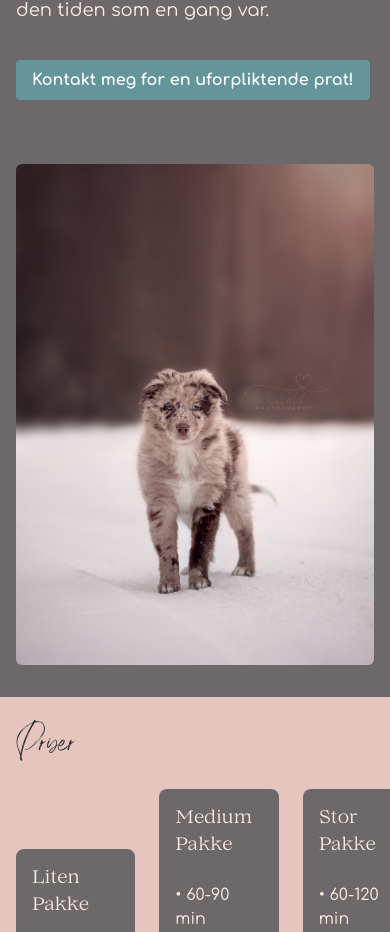
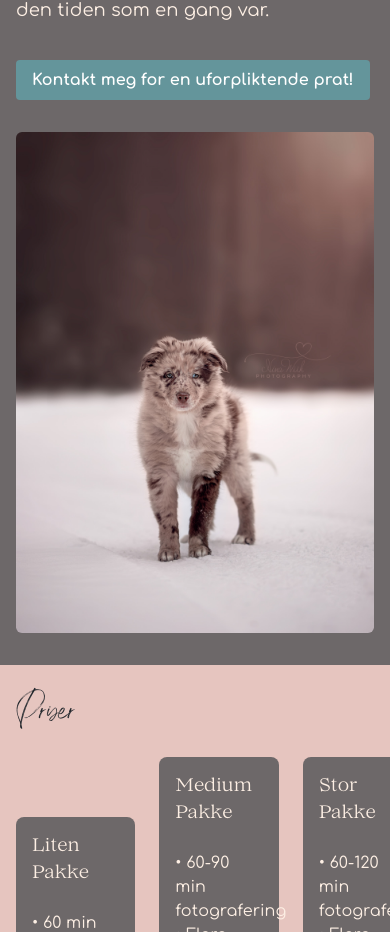
Before and after one commit to NinaWiik/ninawiik-portfolio-main, a React (Create React App) app: page /pricing in a window 390 px wide. Shown: the part 1151-2083 px from the top of the page. Built offline with nearby package versions, Linux system fonts and the light colour scheme.

Commit message:
Removed unused vars

```diff
--- a/src/components/FAQ.js
+++ b/src/components/FAQ.js
@@ -1,10 +1,8 @@
 import * as React from 'react';
 import Accordion from '@mui/material/Accordion';
-import AccordionActions from '@mui/material/AccordionActions';
 import AccordionSummary from '@mui/material/AccordionSummary';
 import AccordionDetails from '@mui/material/AccordionDetails';
 import ExpandMoreIcon from '@mui/icons-material/ExpandMore';
-import Button from '@mui/material/Button';
 
 export default function FAQ() {
   return (
--- a/src/pages/Contact.js
+++ b/src/pages/Contact.js
@@ -1,6 +1,4 @@
 import Poppy1 from "../images/Skogen_Hasken_Poppy231014-3-NR-2.jpg-Web.jpg";
-import Poppy2 from "../images/Skogen_Hasken_Poppy231014-85-fullWidth-Web.jpg";
-import Poppy3 from "../images/Skogen_Hasken_Poppy231014-85-Width-Web.jpg";
 import PoppyOpera from "../images/PoppyOpera.jpg";
 import { InstagramEmbed } from 'react-social-media-embed';
 
--- a/src/pages/Home.js
+++ b/src/pages/Home.js
@@ -1,7 +1,6 @@
 import React from "react";
 import { Link } from "react-router-dom";
 import NinaPoppy from "../images/Eukanuba_Companion_Portrett-N+P-240209-140-Enhanced-NR-Edit.jpg-WEB.jpg";
-import NinaPoppy2 from "../images/ninapoppy1.jpg";
 import PoppyOslo from "../images/Oslo_Photoshoot-240306-203-Enhanced-NR-Edit.jpg-WEB.jpg";
 import Selvportrett from "../images/Selvportrett-hagen-Poppy231110-9-Enhanced-NR.psd-v1.jpg-web.jpg";
 import Brie from "../images/Brie_Photoshoot-long.jpg";
--- a/src/pages/Pricing.js
+++ b/src/pages/Pricing.js
@@ -1,6 +1,5 @@
 import { Link } from "react-router-dom";
 import Brie from "../images/Brie_foran_web.jpg";
-import Io from "../images/iolaying.jpg";
 import FAQ from "../components/FAQ";
 import Kaja from "../images/KajaLong.jpg";
 
@@ -39,7 +38,7 @@ export default function Home() {
           </div>
 
           {/* Image column */}
-          <div className="w-full lg:w-1/3 py-8">
+          <div className="w-full lg:w-1/3 pb-8 lg:py-8">
             <img src={Brie} alt="Bilde" className="rounded-md" />
           </div>
         </div>
```
Also changed, not shown: src/pages/About.js (+0 -110 lines).
